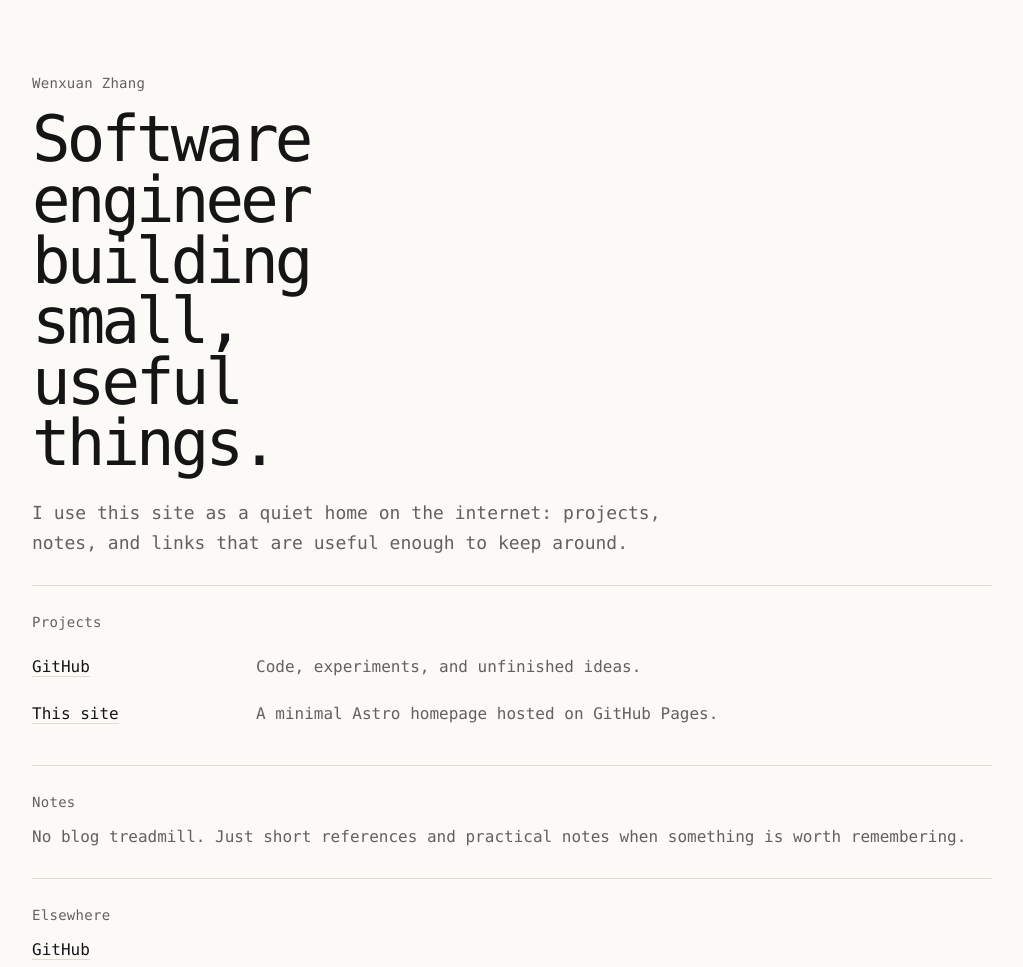
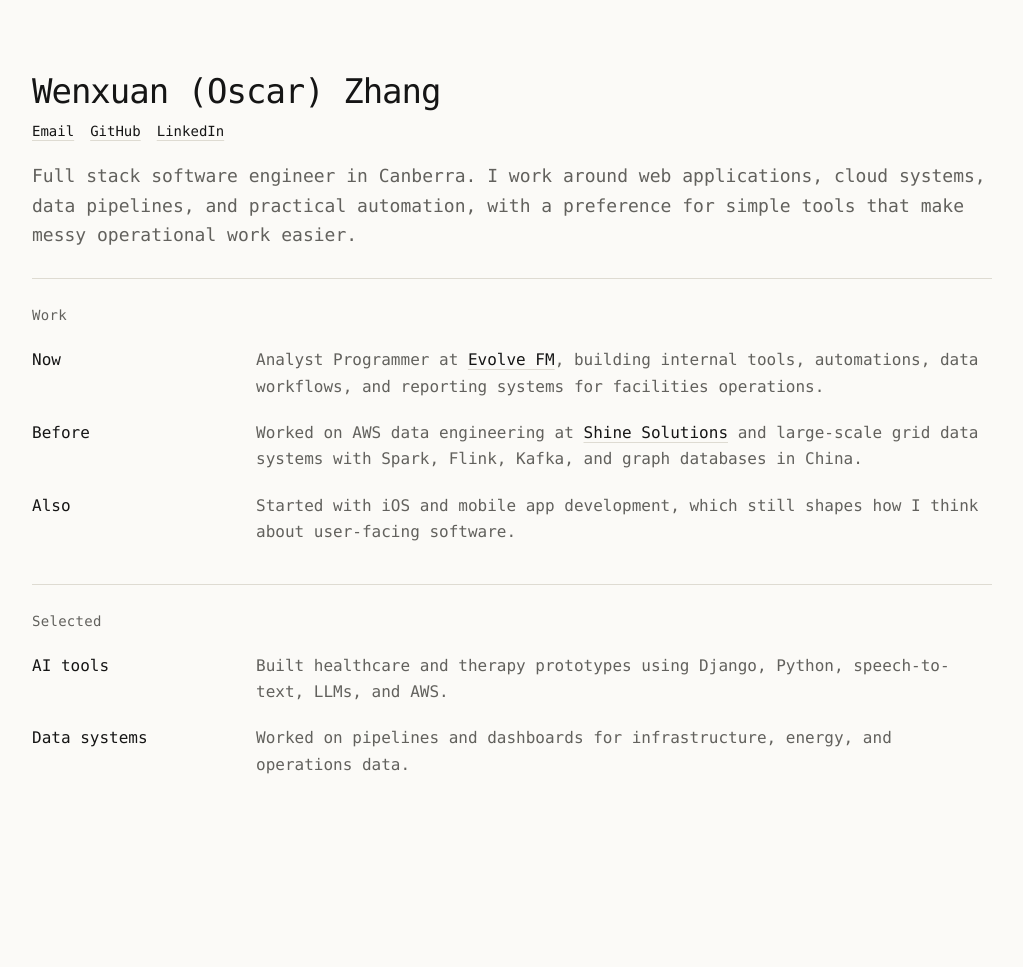
Before and after one commit to zhangwenxuan322/zhangwenxuan322.github.io, an Astro site: page / in a window 1280 px wide. Shown: the whole page, without its empty margins (128-1151 px from the left). After the commit the page ends 844 px from the top, so only its background shows below. Built offline with nearby package versions, Linux system fonts and the light colour scheme; Astro itself is replaced by a stand-in of ours.

Commit message:
Refine personal homepage content

```diff
--- a/src/pages/index.astro
+++ b/src/pages/index.astro
@@ -9,48 +9,59 @@ import '../styles/global.css';
     <link rel="icon" type="image/svg+xml" href="/favicon.svg" />
     <link rel="icon" href="/favicon.ico" />
     <meta name="viewport" content="width=device-width, initial-scale=1" />
-    <meta name="description" content="Personal homepage of Wenxuan Zhang." />
+    <meta
+      name="description"
+      content="Personal homepage of Oscar Zhang, a full stack software engineer in Canberra."
+    />
     <meta name="generator" content={Astro.generator} />
-    <title>Wenxuan Zhang</title>
+    <title>Wenxuan (Oscar) Zhang</title>
   </head>
   <body>
     <main>
       <header>
-        <p class="eyebrow">Wenxuan Zhang</p>
-        <h1>Software engineer building small, useful things.</h1>
+        <p class="name">Wenxuan (Oscar) Zhang</p>
+        <nav class="contact-links" aria-label="Contact links">
+          <a href="mailto:oscarzhangwx@gmail.com">Email</a>
+          <a href="https://github.com/zhangwenxuan322">GitHub</a>
+          <a href="https://linkedin.com/in/wenxuan322">LinkedIn</a>
+        </nav>
         <p class="intro">
-          I use this site as a quiet home on the internet: projects, notes, and links
-          that are useful enough to keep around.
+          Full stack software engineer in Canberra. I work around web applications,
+          cloud systems, data pipelines, and practical automation, with a preference
+          for simple tools that make messy operational work easier.
         </p>
       </header>
 
-      <section aria-labelledby="projects">
-        <h2 id="projects">Projects</h2>
+      <section aria-labelledby="work">
+        <h2 id="work">Work</h2>
         <ul>
           <li>
-            <a href="https://github.com/zhangwenxuan322">GitHub</a>
-            <span>Code, experiments, and unfinished ideas.</span>
+            <strong>Now</strong>
+            <span>Analyst Programmer at <a href="https://evolvefm.com.au/">Evolve FM</a>, building internal tools, automations, data workflows, and reporting systems for facilities operations.</span>
           </li>
           <li>
-            <a href="/">This site</a>
-            <span>A minimal Astro homepage hosted on GitHub Pages.</span>
+            <strong>Before</strong>
+            <span>Worked on AWS data engineering at <a href="https://shinesolutions.com/">Shine Solutions</a> and large-scale grid data systems with Spark, Flink, Kafka, and graph databases in China.</span>
+          </li>
+          <li>
+            <strong>Also</strong>
+            <span>Started with iOS and mobile app development, which still shapes how I think about user-facing software.</span>
           </li>
         </ul>
       </section>
 
-      <section aria-labelledby="notes">
-        <h2 id="notes">Notes</h2>
-        <p>
-          No blog treadmill. Just short references and practical notes when something
-          is worth remembering.
-        </p>
-      </section>
-
-      <section aria-labelledby="contact">
-        <h2 id="contact">Elsewhere</h2>
-        <p>
-          <a href="https://github.com/zhangwenxuan322">GitHub</a>
-        </p>
+      <section aria-labelledby="projects">
+        <h2 id="projects">Selected</h2>
+        <ul>
+          <li>
+            <strong>AI tools</strong>
+            <span>Built healthcare and therapy prototypes using Django, Python, speech-to-text, LLMs, and AWS.</span>
+          </li>
+          <li>
+            <strong>Data systems</strong>
+            <span>Worked on pipelines and dashboards for infrastructure, energy, and operations data.</span>
+          </li>
+        </ul>
       </section>
     </main>
   </body>
--- a/src/styles/global.css
+++ b/src/styles/global.css
@@ -42,13 +42,31 @@ section:last-child {
   padding-bottom: 0;
 }
 
-.eyebrow,
 h2 {
   color: var(--muted);
   font-size: 14px;
   font-weight: 500;
   letter-spacing: 0.02em;
   margin: 0 0 14px;
+}
+
+.name {
+  color: var(--text);
+  font-size: clamp(22px, 4vw, 34px);
+  font-weight: 500;
+  letter-spacing: -0.03em;
+  line-height: 1.15;
+  margin: 0 0 12px;
+}
+
+.contact-links {
+  display: flex;
+  gap: 16px;
+  margin: 0 0 22px;
+}
+
+.contact-links a {
+  font-size: 14px;
 }
 
 h1 {
@@ -62,14 +80,20 @@ h1 {
 
 .intro {
   font-size: 18px;
-  max-width: 58ch;
+  max-width: 100%;
 }
 
 p,
-li {
+li,
+strong {
   color: var(--muted);
   font-size: 16px;
   line-height: 1.65;
+}
+
+strong {
+  color: var(--text);
+  font-weight: 500;
 }
 
 p {
@@ -116,4 +140,5 @@ a:focus-visible {
     grid-template-columns: 1fr;
     gap: 2px;
   }
+
 }
```
